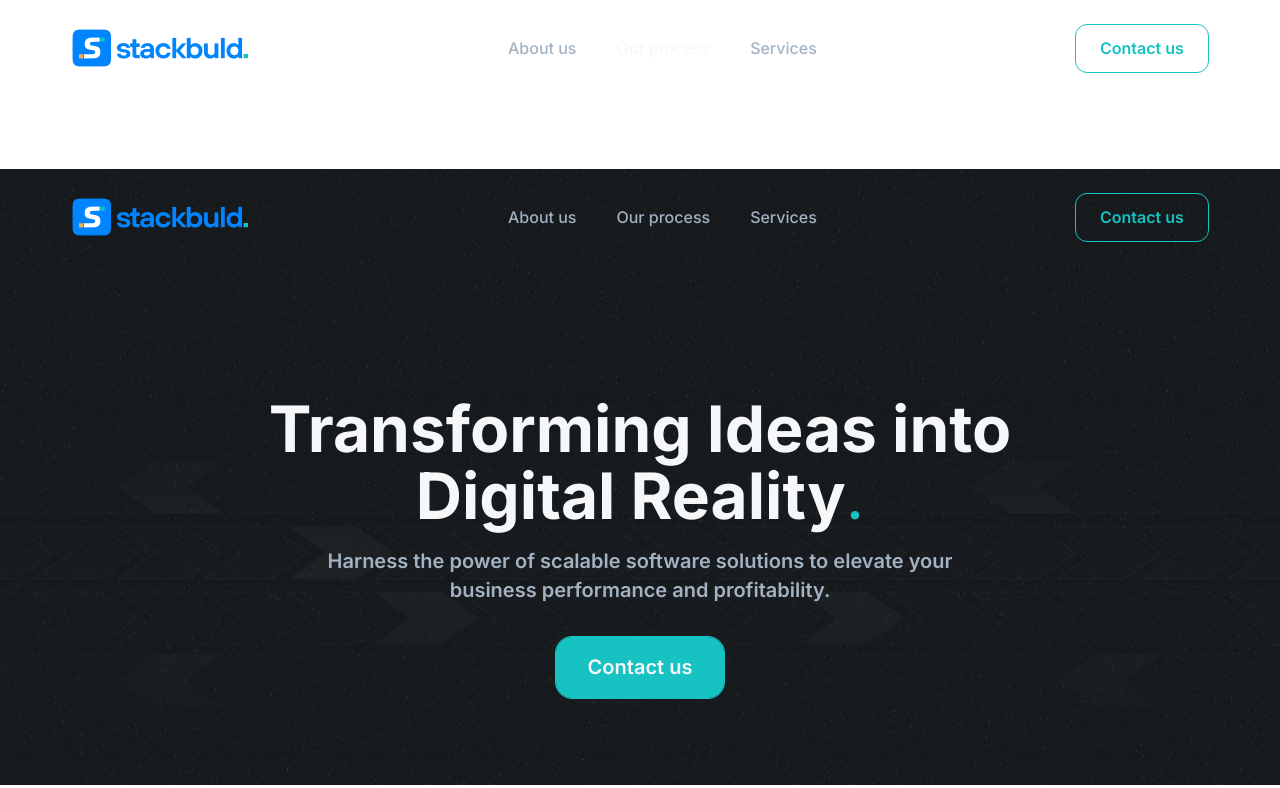
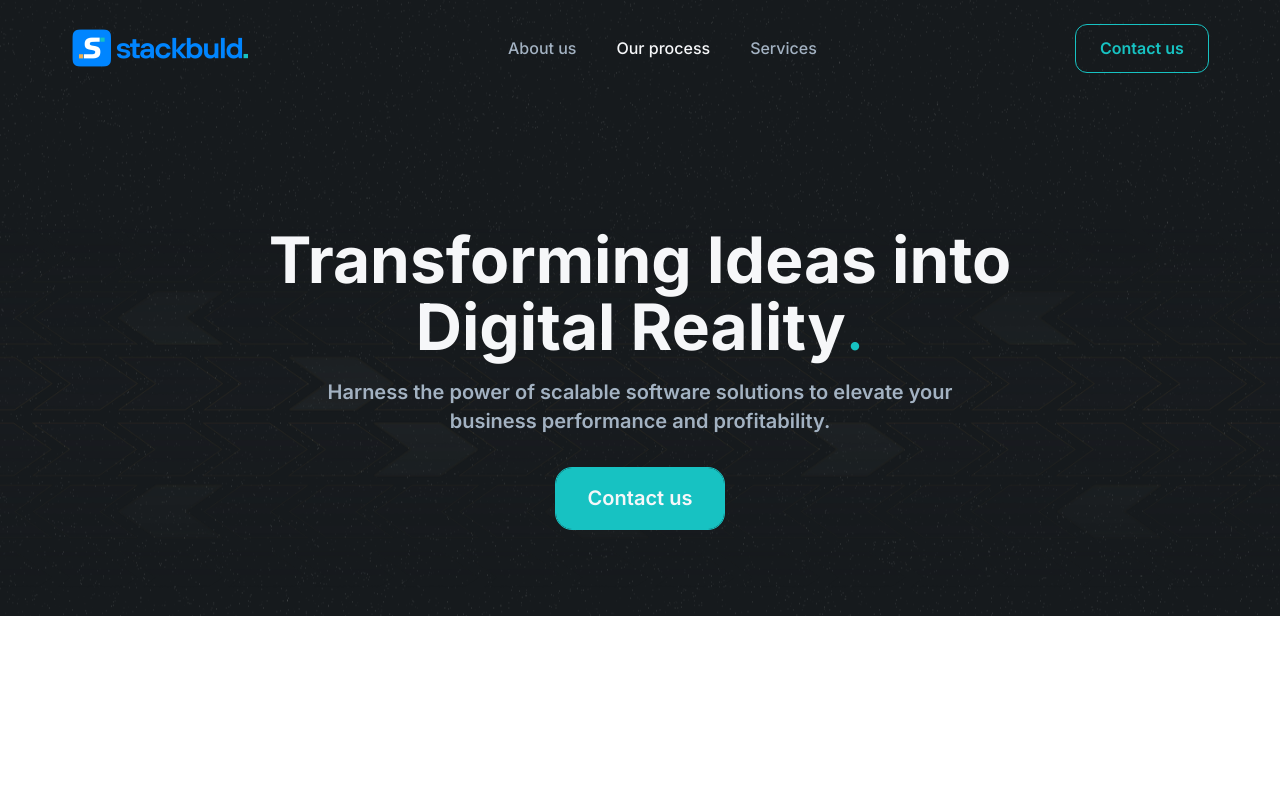
Before and after one commit to pdev6373/stackbuld, a Next.js app: page /our-process in a window 1280 px wide. Shown: the top 788 px of the page. Built offline with nearby package versions, Linux system fonts and the light colour scheme.

Commit message:
initial commit

```diff
--- a/app/our-process/page.tsx
+++ b/app/our-process/page.tsx
@@ -4,11 +4,10 @@ import { Images } from "@/constants";
 export default function page() {
   return (
     <main>
-      <Header type="process" />
       <Hero
         heroImage={Images.processBackground}
         title="Transforming Ideas into Digital Reality"
-        type="our-process"
+        type="process"
         titleStyles={{ maxWidth: "920px" }}
       />
       <HowWeWork />
```
